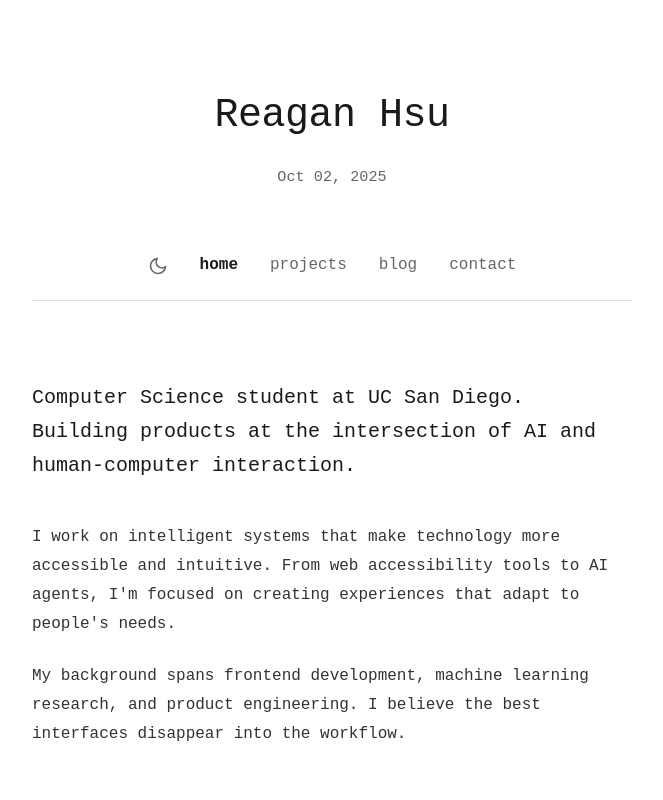
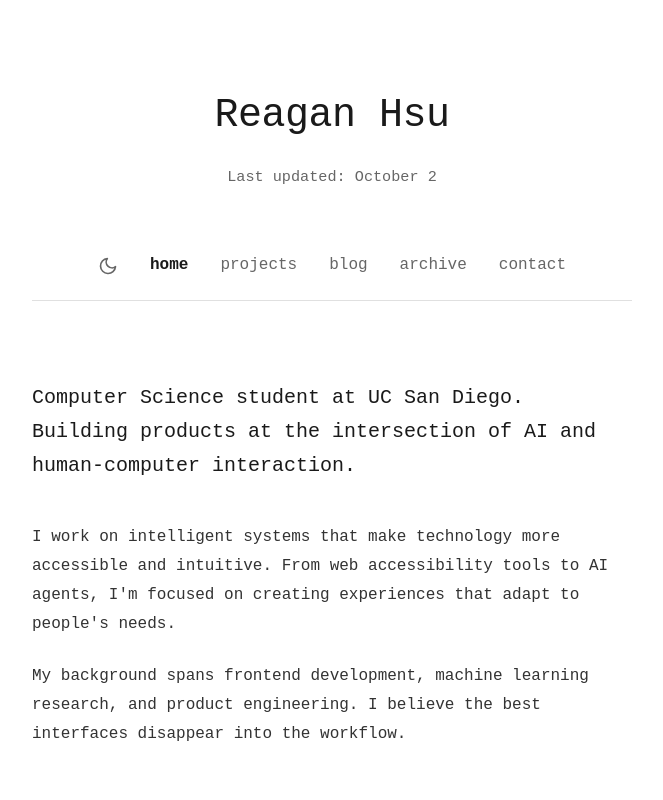
Before and after one commit to pixelldin/Portfolio, a React (Vite) app in the folder Portfolio-Latest/: page / in a window 1280 px wide. Shown: the top 800 px of the page, without its empty margins (308-971 px from the left). Built offline with nearby package versions, Linux system fonts and the light colour scheme.

Commit message:
created updated page routing and archive

```diff
--- a/Portfolio-Latest/package.json
+++ b/Portfolio-Latest/package.json
@@ -14,7 +14,8 @@
   "dependencies": {
     "convex": "^1.27.0",
     "react": "^19.0.0",
-    "react-dom": "^19.0.0"
+    "react-dom": "^19.0.0",
+    "react-router-dom": "^7.9.3"
   },
   "devDependencies": {
     "@eslint/js": "^9.21.0",
--- a/Portfolio-Latest/src/App.tsx
+++ b/Portfolio-Latest/src/App.tsx
@@ -1,7 +1,7 @@
 import { useState, useEffect } from "react";
+import { Routes, Route, NavLink } from "react-router-dom";
 
 export default function App() {
-  const [activeSection, setActiveSection] = useState<'home' | 'projects' | 'blog' | 'contact'>('home');
   const [darkMode, setDarkMode] = useState(() => {
     const saved = localStorage.getItem('theme');
     return saved === 'dark';
@@ -23,7 +23,7 @@ export default function App() {
     <div className="portfolio-container">
       <header className="portfolio-header">
         <h1 className="portfolio-title">Reagan Hsu</h1>
-        <p className="portfolio-date">{new Date().toLocaleDateString('en-US', { month: 'short', day: '2-digit', year: 'numeric' })}</p>
+        <p className="portfolio-date">Last updated: {new Date().toLocaleDateString('en-US', { month: 'long', day: 'numeric' })}</p>
       </header>
 
       <nav className="portfolio-nav">
@@ -46,37 +46,32 @@ export default function App() {
             </svg>
           )}
         </button>
-        <button
-          className={`nav-link ${activeSection === 'home' ? 'active' : ''}`}
-          onClick={() => setActiveSection('home')}
-        >
+        <NavLink to="/" className={({ isActive }) => `nav-link ${isActive ? 'active' : ''}`}>
           home
-        </button>
-        <button
-          className={`nav-link ${activeSection === 'projects' ? 'active' : ''}`}
-          onClick={() => setActiveSection('projects')}
-        >
+        </NavLink>
+        <NavLink to="/projects" className={({ isActive }) => `nav-link ${isActive ? 'active' : ''}`}>
           projects
-        </button>
-        <button
-          className={`nav-link ${activeSection === 'blog' ? 'active' : ''}`}
-          onClick={() => setActiveSection('blog')}
-        >
+        </NavLink>
+        <NavLink to="/blog" className={({ isActive }) => `nav-link ${isActive ? 'active' : ''}`}>
           blog
-        </button>
-        <button
-          className={`nav-link ${activeSection === 'contact' ? 'active' : ''}`}
-          onClick={() => setActiveSection('contact')}
-        >
+        </NavLink>
+        <NavLink to="/archive" className={({ isActive }) => `nav-link ${isActive ? 'active' : ''}`}>
+          archive
+        </NavLink>
+        <NavLink to="/contact" className={({ isActive }) => `nav-link ${isActive ? 'active' : ''}`}>
           contact
-        </button>
+        </NavLink>
       </nav>
 
       <main className="portfolio-content">
-        {activeSection === 'home' && <HomeSection />}
-        {activeSection === 'projects' && <ProjectsSection />}
-        {activeSection === 'blog' && <BlogSection />}
-        {activeSection === 'contact' && <ContactSection />}
+        <Routes>
+          <Route path="/" element={<HomeSection />} />
+          <Route path="/projects" element={<ProjectsSection />} />
+          <Route path="/blog" element={<BlogSection />} />
+          <Route path="/archive" element={<PastPortfoliosSection />} />
+          <Route path="/archive/v1" element={<V1Portfolio />} />
+          <Route path="/contact" element={<ContactSection />} />
+        </Routes>
       </main>
     </div>
   );
@@ -271,3 +266,74 @@ function BlogSection() {
     </div>
   );
 }
+
+function PastPortfoliosSection() {
+  const portfolios = [
+    {
+      version: "V1",
+      name: "Liquid Glass Portfolio",
+      date: "2024",
+      description: "Interactive portfolio with fluid cursor effects, glassmorphism UI, and advanced animations using React, Three.js, and WebGL.",
+      tech: "React, TypeScript, Three.js, GSAP, Framer Motion, Supabase",
+      link: "https://reaganhsu.com"
+    }
+  ];
+
+  return (
+    <div className="section">
+      <h2 className="section-heading">Past Portfolios</h2>
+
+      <p className="body-text">
+        A collection of previous portfolio iterations, showcasing different design approaches and technologies.
+      </p>
+
+      <div className="projects-list">
+        {portfolios.map((portfolio, index) => (
+          <div key={index} className="project-item">
+            <h3 className="project-name">{portfolio.name}</h3>
+            <p className="project-tech">{portfolio.version} · {portfolio.date}</p>
+            <p className="body-text">{portfolio.description}</p>
+            <p className="project-tech">{portfolio.tech}</p>
+            <a href={portfolio.link} target="_blank" rel="noopener noreferrer" className="text-link">
+              view portfolio →
+            </a>
+          </div>
+        ))}
+      </div>
+    </div>
+  );
+}
+
+function V1Portfolio() {
+  return (
+    <div className="section">
+      <h2 className="section-heading">V1 Portfolio (2024)</h2>
+
+      <p className="body-text">
+        Interactive portfolio featuring fluid cursor effects, glassmorphism UI, and advanced animations
+        built with React, Three.js, GSAP, and Framer Motion.
+      </p>
+
+      <div className="highlight-section">
+        <h3 className="project-name">Key Features</h3>
+        <p className="body-text">
+          • WebGL-based fluid simulation that follows mouse movement<br/>
+          • Liquid glass morphism UI components with blur effects<br/>
+          • Advanced animations using GSAP and Framer Motion<br/>
+          • Full-screen intro animation with HyperSpeed starfield<br/>
+          • Supabase integration for visitor tracking
+        </p>
+      </div>
+
+      <div className="link-section">
+        <a href="https://reaganhsu.com" target="_blank" rel="noopener noreferrer" className="text-link">
+          view portfolio →
+        </a>
+        <span className="link-separator">·</span>
+        <NavLink to="/archive" className="text-link">
+          ← back to archive
+        </NavLink>
+      </div>
+    </div>
+  );
+}
--- a/Portfolio-Latest/src/index.css
+++ b/Portfolio-Latest/src/index.css
@@ -77,6 +77,7 @@ body {
   cursor: pointer;
   transition: color 0.2s ease;
   padding: 0;
+  text-decoration: none;
 }
 
 .nav-link:hover {
--- a/Portfolio-Latest/src/main.tsx
+++ b/Portfolio-Latest/src/main.tsx
@@ -1,10 +1,13 @@
 import { StrictMode } from "react";
 import { createRoot } from "react-dom/client";
+import { BrowserRouter } from "react-router-dom";
 import "./index.css";
 import App from "./App.tsx";
 
 createRoot(document.getElementById("root")!).render(
   <StrictMode>
-    <App />
+    <BrowserRouter>
+      <App />
+    </BrowserRouter>
   </StrictMode>,
 );
```
Also changed, not shown: Portfolio-Latest/.claude/settings.local.json, 1 other file (tests, documents, lock files or other folders).
